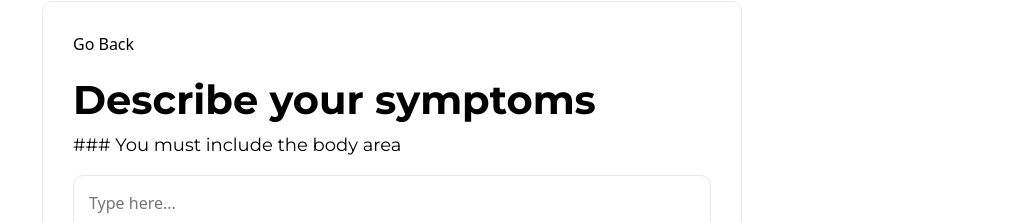
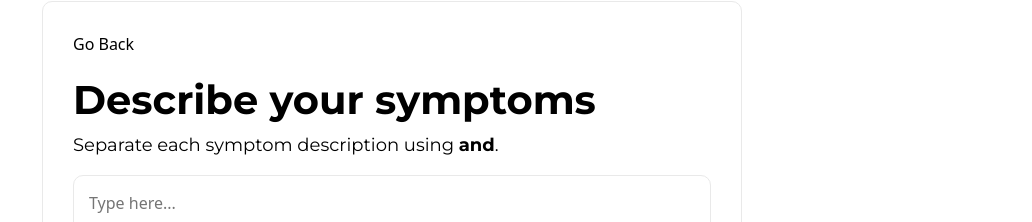
Before and after one commit to osahon-go/Diagnosym, a React (Create React App) app: page /describe-symptoms in a window 1280 px wide. Shown: the part 178-400 px from the top of the page, without its empty margins (248-1280 px from the left). Built offline with nearby package versions, Linux system fonts and the light colour scheme.

Commit message:
Statement fixes

```diff
--- a/src/Components/Complaint/Index.js
+++ b/src/Components/Complaint/Index.js
@@ -82,8 +82,8 @@ function Complaint() {
         };
         e.target.disabled = true;
         setAction("Processing...");
-        fetch("http://localhost:8080/api/findsymptoms", {
-          // fetch("https://diagnoserve.onrender.com/api/diagnose", {
+        // fetch("http://localhost:8080/api/findsymptoms", {
+        fetch("https://diagnoserve.onrender.com/api/diagnose", {
           method: "post",
           headers: { "Content-Type": "application/json" },
           body: JSON.stringify(userComplaint),
@@ -166,8 +166,8 @@ function Complaint() {
 
   const fetchDiagnosis = () => {
 
-    fetch("http://localhost:8080/api/diagnose", {
-      // fetch("https://diagnoserve.onrender.com/api/diagnose", {
+    // fetch("http://localhost:8080/api/diagnose", {
+    fetch("https://diagnoserve.onrender.com/api/diagnose", {
       method: "post",
       headers: { "Content-Type": "application/json" },
       body: JSON.stringify(test),
@@ -192,7 +192,8 @@ function Complaint() {
   };
 
   const getDescription = (symptom) => {
-    fetch("http://localhost:8080/api/describe", {
+    // fetch("http://localhost:8080/api/describe", {
+    fetch("https://diagnoserve.onrender.com/api/describe", {
       method: 'post',
       headers: { "Content-Type": "application/json" },
       body: JSON.stringify(symptom)
@@ -216,7 +217,7 @@ function Complaint() {
               Go Back
             </S.Return>
             <S.Header>Describe your symptoms</S.Header>
-            <S.Statement>### You must include the body area </S.Statement>
+            <S.Statement>Separate each symptom description using <b>and</b>.</S.Statement>
             <Description
               placeholder="Type here..."
               onChange={(e) => setComplaint(e.target.value)}
```
